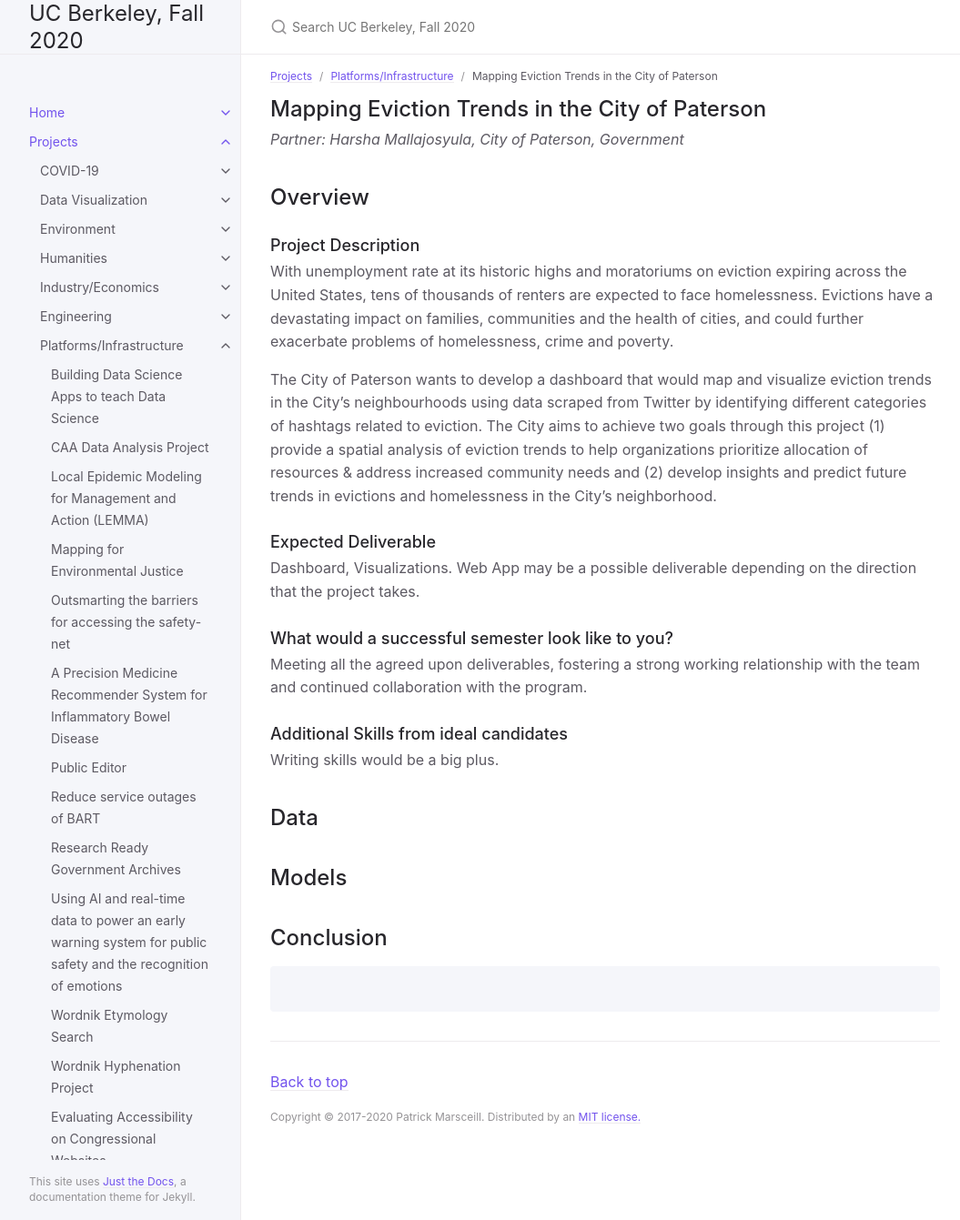
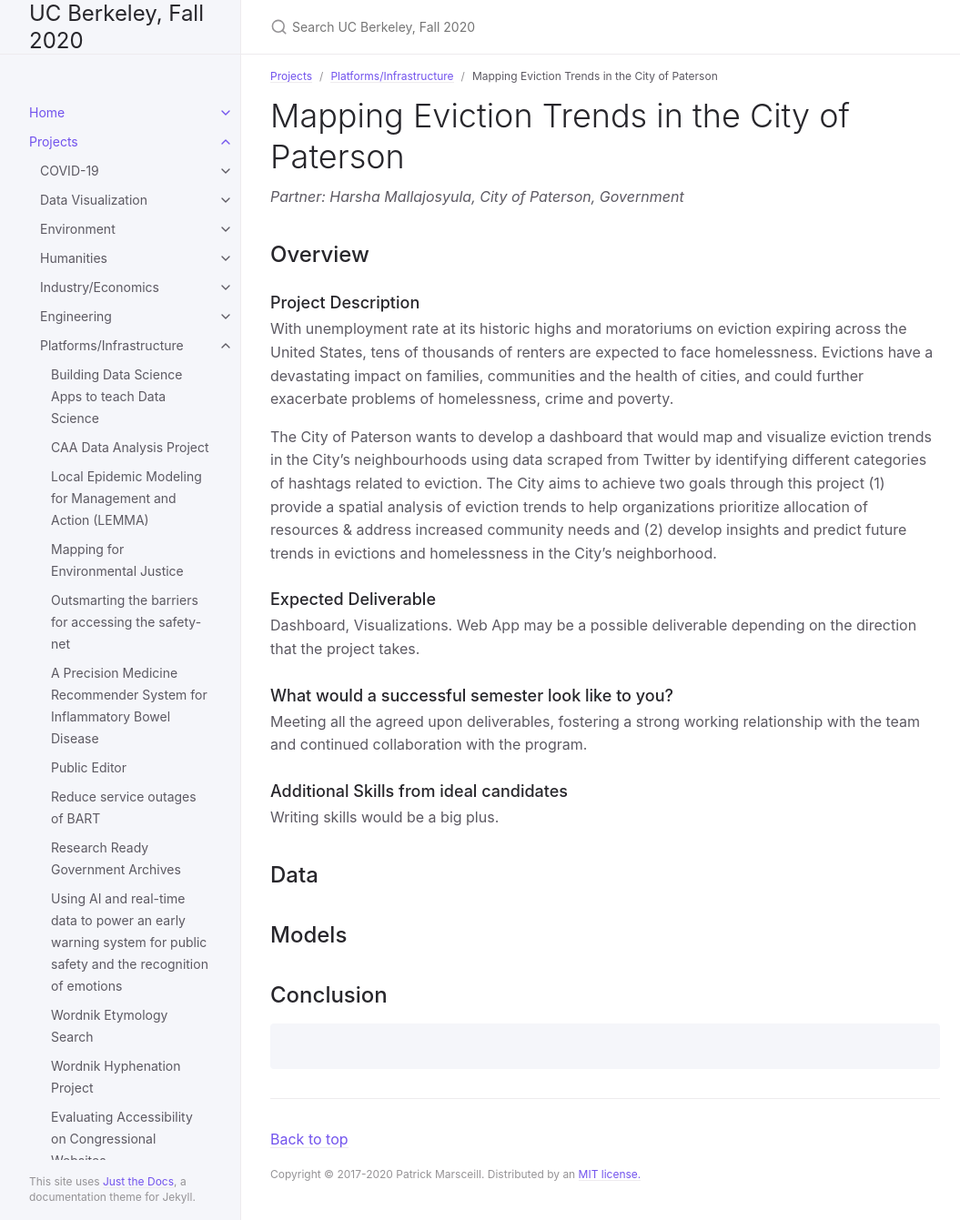
Before and after one commit to DS-Discovery/ds-discovery.github.io, a Jekyll site: the page built from Projects/Platforms:Infrastructure/Mapping Eviction Trends in the City of Paterson.md, in a window 1280 px wide and 1341 px high. Shown: the whole window at 91% size, without its empty margins (107-1162 px from the left). Built offline with Jekyll 4.4.1, drawn with Linux system fonts in a browser that asks for light colours.

```diff
--- a/Projects/Platforms:Infrastructure/Mapping Eviction Trends in the City of Paterson.md
+++ b/Projects/Platforms:Infrastructure/Mapping Eviction Trends in the City of Paterson.md
@@ -7,7 +7,7 @@ nav_order: 6
 ---
 
 
-## Mapping Eviction Trends in the City of Paterson
+# Mapping Eviction Trends in the City of Paterson
 *Partner: Harsha Mallajosyula, City of Paterson, Government*
 
 ## Overview
```
